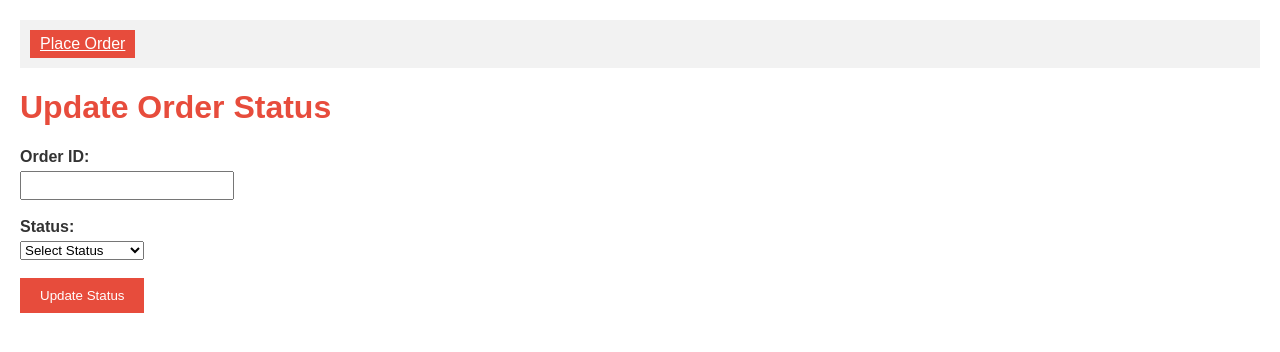
After one commit to NehaP0/zomato-flask, a Flask app: template templates/update_order.html in a window 1280 px wide. The commit adds this page. Shown: the top 352 px of the page. Run offline with Flask 3, Linux system fonts and the light colour scheme; the template is opened without the code that fills it, so the values that code supplies are empty; some libraries are stand-ins or nearby versions.

Commit message:
integrating with db

```diff
--- a/app.py
+++ b/app.py
@@ -1,15 +1,12 @@
 from flask import Flask, render_template, request, redirect, url_for
+from flask_pymongo import PyMongo
 
 app = Flask(__name__)
+app.config['MONGO_URI'] = 'mongodb://localhost:27017/zesty_zomato'
+mongo = PyMongo(app)
 
-menu = []
-
-@app.route('/')
-def home():
-    return "Welcome to Zesty Zomato!"
-
-
-@app.route('/menu', methods=['GET', 'POST'])
+# Route for managing the menu
+@app.route('/', methods=['GET', 'POST'])
 def manage_menu():
     if request.method == 'POST':
         # Get form inputs
@@ -18,45 +15,94 @@ def manage_menu():
         price = request.form.get('price')
         availability = request.form.get('availability')
 
+        # Validate inputs
+        if not dish_id or not dish_name or not price or not availability:
+            return render_template('menu.html', menu=mongo.db.menu.find(), error='Please fill in all the fields.')
+
         # Create a dictionary for the new dish
         dish = {
             'id': dish_id,
             'name': dish_name,
             'price': float(price),
-            'availability': availability == 'yes'
+            'availability': availability == 'yes',
+            'ratings': []
         }
 
         # Add the new dish to the menu
-        menu.append(dish)
+        mongo.db.menu.insert_one(dish)
 
         return redirect(url_for('manage_menu'))
 
-    return render_template('menu.html', menu=menu)
+    return render_template('menu.html', menu=mongo.db.menu.find(), error=None)
 
 
+# Route for removing a dish from the menu
+@app.route('/menu/remove/<dish_id>', methods=['POST'])
+def remove_dish(dish_id):
+    mongo.db.menu.delete_one({'id': dish_id})
+    return redirect(url_for('manage_menu'))
 
+# Route for updating a dish in the menu
+@app.route('/menu/update/<dish_id>', methods=['GET', 'POST'])
+def update_dish(dish_id):
+    dish = mongo.db.menu.find_one({'id': dish_id})
+
+    if not dish:
+        return "Dish not found."
+
+    if request.method == 'POST':
+        # Get form inputs
+        dish_name = request.form.get('dish_name')
+        price = request.form.get('price')
+        availability = request.form.get('availability')
+
+        # Validate inputs
+        if not dish_name or not price or not availability:
+            return render_template('update_dish.html', dish=dish, error='Please fill in all the fields.')
+
+        # Update the dish details
+        dish['name'] = dish_name
+        dish['price'] = float(price)
+        dish['availability'] = availability == 'yes'
+
+        # Update the dish in the database
+        mongo.db.menu.update_one({'id': dish_id}, {'$set': dish})
+
+        return redirect(url_for('manage_menu'))
+
+    return render_template('update_dish.html', dish=dish, error=None)
+
+# Route for taking orders
 @app.route('/order', methods=['GET', 'POST'])
 def manage_orders():
     if request.method == 'POST':
         # Get form inputs
         customer_name = request.form.get('customer_name')
-        dish_ids = request.form.getlist('dish_ids')
+        dish_ids = request.form.get('dish_ids')
+
+        # Validate inputs
+        if not customer_name or not dish_ids:
+            return render_template('order.html', menu=mongo.db.menu.find(), error='Please fill in all the fields.')
+
+        # Split dish IDs into a list
+        dish_ids = [dish_id.strip() for dish_id in dish_ids.split(',')]
 
         # Check if all dishes are available
         available_dishes = []
         unavailable_dishes = []
         for dish_id in dish_ids:
-            dish = next((item for item in menu if item['id'] == dish_id), None)
+            dish = mongo.db.menu.find_one({'id': dish_id})
             if dish and dish['availability']:
                 available_dishes.append(dish)
             else:
                 unavailable_dishes.append(dish_id)
 
         if unavailable_dishes:
-            return render_template('order.html', menu=menu, error=f"Dish IDs {', '.join(unavailable_dishes)} are unavailable.")
+            error_message = f"Dish IDs {', '.join(unavailable_dishes)} are unavailable."
+            return render_template('order.html', menu=mongo.db.menu.find(), error=error_message)
 
         # Process the order
-        order_id = len(menu) + 1  # Placeholder for the order ID
+        order_id = str(mongo.db.orders.count_documents({}) + 1)  # Generate a unique order ID
 
         # Create a dictionary for the order
         order = {
@@ -66,30 +112,39 @@ def manage_orders():
             'status': 'received'
         }
 
-        # Add the order to the menu
-        menu.append(order)
+        # Add the order to the orders collection
+        mongo.db.orders.insert_one(order)
 
-        return redirect(url_for('manage_orders'))
+        return redirect(url_for('provide_feedback', order_id=order_id))
 
-    return render_template('order.html', menu=menu)
+    return render_template('order.html', menu=mongo.db.menu.find(), error=None)
 
-
-
-
-@app.route('/order/<int:order_id>/update', methods=['GET','POST'])
-def update_order_status(order_id):
-    status = request.form.get('status')
-
-    order = next((item for item in menu if isinstance(item, dict) and item['id'] == order_id), None)
+# Route for providing feedback for an order
+@app.route('/order/<order_id>/feedback', methods=['GET', 'POST'])
+def provide_feedback(order_id):
+    order = mongo.db.orders.find_one({'id': order_id})
 
     if not order:
         return "Order not found."
 
-    order['status'] = status
+    if request.method == 'POST':
+        rating = int(request.form.get('rating'))
+        review = request.form.get('review')
 
-    return redirect(url_for('manage_orders'))
+        # Validate inputs
+        if not rating or not review:
+            return render_template('feedback.html', order=order, error='Please provide both rating and review.')
 
+        # Update the dish's ratings in the menu collection
+        for dish in order['dishes']:
+            dish_id = dish['id']
+            menu_dish = mongo.db.menu.find_one({'id': dish_id})
+            menu_dish['ratings'].append({'order_id': order_id, 'rating': rating, 'review': review})
+            mongo.db.menu.update_one({'id': dish_id}, {'$set': menu_dish})
 
+        return redirect(url_for('manage_menu'))
+
+    return render_template('feedback.html', order=order, error=None)
 
 if __name__ == '__main__':
     app.run(debug=True)
--- /dev/null
+++ b/templates/update_order.html
@@ -0,0 +1,122 @@
+<!DOCTYPE html>
+<html>
+<head>
+    <title>Zesty Zomato - Update Order</title>
+    <style>
+        body {
+            font-family: Arial, sans-serif;
+            margin: 20px;
+        }
+
+        h1 {
+            color: #e74c3c;
+        }
+
+        form {
+            margin-top: 20px;
+        }
+
+        label {
+            display: block;
+            margin-bottom: 5px;
+            color: #333;
+            font-weight: bold;
+        }
+
+        input[type="text"] {
+            padding: 5px;
+            width: 200px;
+        }
+
+        input[type="submit"] {
+            padding: 10px 20px;
+            background-color: #e74c3c;
+            color: #fff;
+            border: none;
+            cursor: pointer;
+        }
+
+        input[type="submit"]:hover {
+            background-color: #c0392b;
+        }
+
+        .error {
+            color: #c0392b;
+            margin-top: 10px;
+        }
+        .navbar {
+            background-color: #f2f2f2;
+            padding: 10px;
+            display: flex;
+            justify-content: space-between;
+        }
+
+        .navbar-button {
+            padding: 5px 10px;
+            background-color: #e74c3c;
+            color: #fff;
+            border: none;
+            cursor: pointer;
+            margin-right: 10px;
+        }
+
+        .navbar-button:hover {
+            background-color: #c0392b;
+        }
+    </style>
+    <script>
+        // Function to validate the order update form
+        function validateOrderUpdateForm() {
+            var orderId = document.getElementById('order_id').value;
+            var status = document.getElementById('status').value;
+
+            // Check if the order ID is entered
+            if (orderId.trim() === '') {
+                alert('Please enter the order ID.');
+                return false;
+            }
+
+            // Check if the status is selected
+            if (status.trim() === '') {
+                alert('Please select the order status.');
+                return false;
+            }
+
+            // Check if the order ID contains only numbers
+            var orderIdRegex = /^[0-9]+$/;
+            if (!orderIdRegex.test(orderId)) {
+                alert('Please enter a valid order ID (numbers only).');
+                return false;
+            }
+
+            return true;
+        }
+    </script>
+</head>
+<body>
+
+    <div class="navbar">
+        <!-- Add buttons to the navbar -->
+        <a href="/order" class="navbar-button">Place Order</a>
+    </div>
+
+    <h1>Update Order Status</h1>
+    <form action="/order/update" method="post" onsubmit="return validateOrderUpdateForm();">
+        <label for="order_id">Order ID:</label>
+        <input type="text" id="order_id" name="order_id"><br><br>
+        <label for="status">Status:</label>
+        <select id="status" name="status">
+            <option value="">Select Status</option>
+            <option value="received">Received</option>
+            <option value="preparing">Preparing</option>
+            <option value="ready">Ready for Pickup</option>
+            <option value="delivered">Delivered</option>
+        </select><br><br>
+        <input type="submit" value="Update Status">
+    </form>
+
+    {% if error %}
+    <p class="error">{{ error }}</p>
+    {% endif %}
+</body>
+</html>
```
Also changed, not shown: templates/feedback.html (added, +53 -0 lines), templates/menu.html (+118 -6 lines), templates/order.html (+97 -1 lines), templates/remove_dish.html (added, +69 -0 lines), templates/update_dish.html (added, +89 -0 lines).
